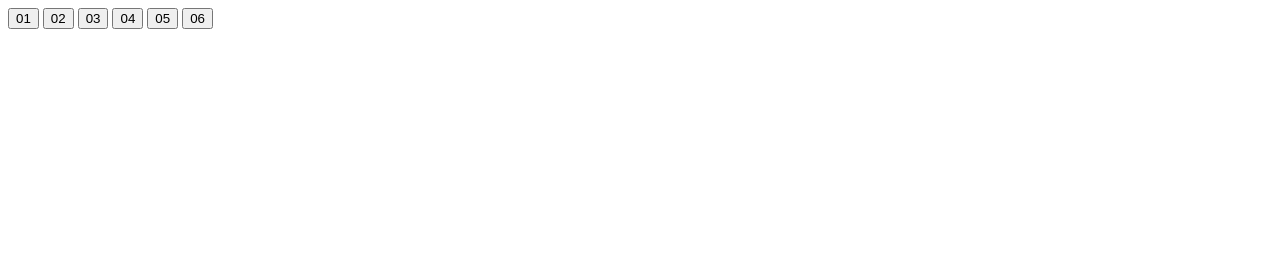
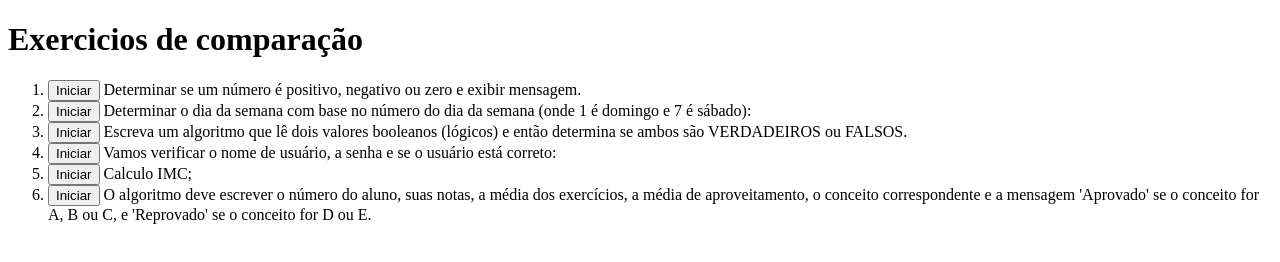
Before and after one commit to LunaHenrique/etec-1sem, a plain HTML site: page PA-01/01_09/index.html in a window 1280 px wide. Drawn offline with Linux system fonts and the light colour scheme.

Commit message:
Exercicio de comparação

```diff
--- a/PA-01/01_09/index.html
+++ b/PA-01/01_09/index.html
@@ -6,12 +6,34 @@
   <title>Exercicios de comparação</title>
 </head>
 <body>
-<button onclick="exercicio01()">01</button>
-<button onclick="exercicio02()">02</button>
-<button onclick="exercicio03()">03</button>
-<button onclick="exercicio04()">04</button>
-<button onclick="exercicio05()">05</button>
-<button onclick="exercicio06()">06</button>
+  <h1>Exercicios de comparação</h1>
+  <ol>
+    <li>
+        <button onclick="exercicio01()">Iniciar</button>
+        Determinar se um número é positivo, negativo ou zero e exibir mensagem.
+    </li>
+    <li>
+        <button onclick="exercicio02()">Iniciar</button>
+        Determinar o dia da semana com base no número do dia da semana (onde 1 é domingo e 7 é sábado):
+    </li>
+    <li>
+        <button onclick="exercicio03()">Iniciar</button>
+        Escreva um algoritmo que lê dois valores booleanos (lógicos) e então determina se ambos são VERDADEIROS ou FALSOS.
+    </li>
+    <li>
+        <button onclick="exercicio04()">Iniciar</button>
+        Vamos verificar o nome de usuário, a senha e se o usuário está correto:
+    </li>
+    <li>
+        <button onclick="exercicio05()">Iniciar</button>
+        Calculo IMC;
+    </li>
+    <li>
+        <button onclick="exercicio06()">Iniciar</button>
+        O algoritmo deve escrever o número do aluno, suas notas, a média dos exercícios,
+        a média de aproveitamento, o conceito correspondente e a mensagem 'Aprovado' se o conceito for A, B ou C, e 'Reprovado' se o conceito for D ou E.
+    </li>
+</ol>
 <script>
   function exercicio01(){
     let n = window.prompt("Digita o numero ai");
@@ -25,31 +47,22 @@
   }
   function exercicio02(){
     let n = window.prompt("Digite o número do dia da semana. Exemplo: Domingo = 1, Segunda = 2...");
-    switch (Number(n)){
-      case 1:
-        alert("Domingo");
-        break;
-      case 2:
-        alert("Segunda");
-        break;
-      case 3:
-        alert("Terça");
-        break;
-      case 4:
-        alert("Quarta");
-        break;
-      case 5:
-        alert("Quinta");
-        break;
-      case 6:
-        alert("Sexta");
-        break;
-      case 7:
-        alert("Sábado");
-        break;
-      default:
-        alert("Não tem dia numero "+n+" na minha semana;");
-        break;
+    if(n==1){
+      alert("É domingo");
+    } else if(n==2){
+      alert("É segunda");
+    } else if(n==3){
+      alert("É terça");
+    } else if(n==4){
+      alert("É quarta");
+    } else if(n==5){
+      alert("É quinta");
+    } else if(n==6){
+      alert("É sexta");
+    } else if(n==7){
+      alert("É sábado");
+    } else {
+      alert("Não sei que dia é esse");
     }
   }
   function exercicio03(){
@@ -73,18 +86,20 @@
     }
   }
   function exercicio05(){
-    let n1 = window.prompt("Digite seu peso em Kg");
-    let n2 = window.prompt("Digite sua altura em Metros");
-    n1 = n1 / (n2 ^ 2);
+    let n1 = Number(window.prompt("Digite seu peso em Kg"));
+    let n2 = Number(window.prompt("Digite sua altura em Metros"));
     alert(n1);
-    if (n1 < 18.5) {
-      alert("Seu IMC é "+n1+", portanto você está abaixo do peso.")
-    } else if (n1 < 25) {
-      alert("Seu IMC é "+n1+", portanto você está no peso ideal.")
-    } else if (n1 < 30) {
-      alert("Seu IMC é "+n1+", portanto você está acima do peso.")
+    alert(n2);
+    let imc = (n1 / (n2 ** 2));
+    alert(imc);
+    if (imc < 18.5) {
+      alert("Seu IMC é "+parseFloat(imc)+", portanto você está abaixo do peso.")
+    } else if (imc < 25) {
+      alert("Seu IMC é "+parseFloat(imc)+", portanto você está no peso ideal.")
+    } else if (imc < 30) {
+      alert("Seu IMC é "+parseFloat(imc)+", portanto você está acima do peso.")
     } else {
-      alert("Seu IMC é "+n1+", portanto você está acima do peso, na faixa da obesidade.")
+      alert("Seu IMC é "+parseFloat(imc)+", portanto você está acima do peso, na faixa da obesidade.")
     }
   }
   function exercicio06(){
@@ -106,7 +121,12 @@
       aproveitamento = "A";
     }
     let passou;
-    alert("Para o(a) aluno(a) com a matricula " + mat + "\n Suas notas são: "+n1+", "+n2+", "+n3+";\nSua média é "+media+";\nSua média de aproveitamento é: "+aproveitamento+"O(a) Aluno(a) está")
+    if(aproveitamento== "E" || aproveitamento == "D" ){
+      passou = "Reprovado"
+    } else {
+      passou = "Aprovado"
+    }
+    alert("Para o(a) aluno(a) com a matricula " + mat + "\n Suas notas são: "+n1+", "+n2+", "+n3+";\nSua média é "+media+";\nSua média de aproveitamento é: "+aproveitamento+", portanto o(a) Aluno(a) está "+passou)
   }
 </script>
 </body>
```
